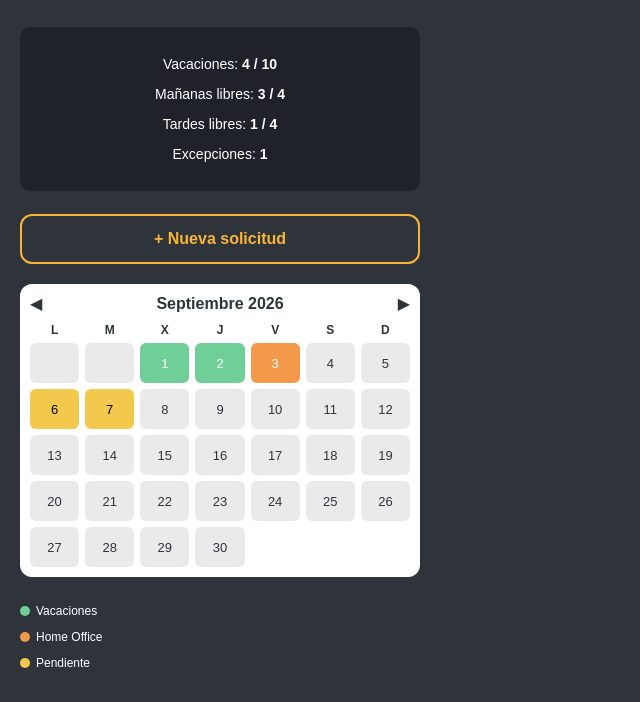
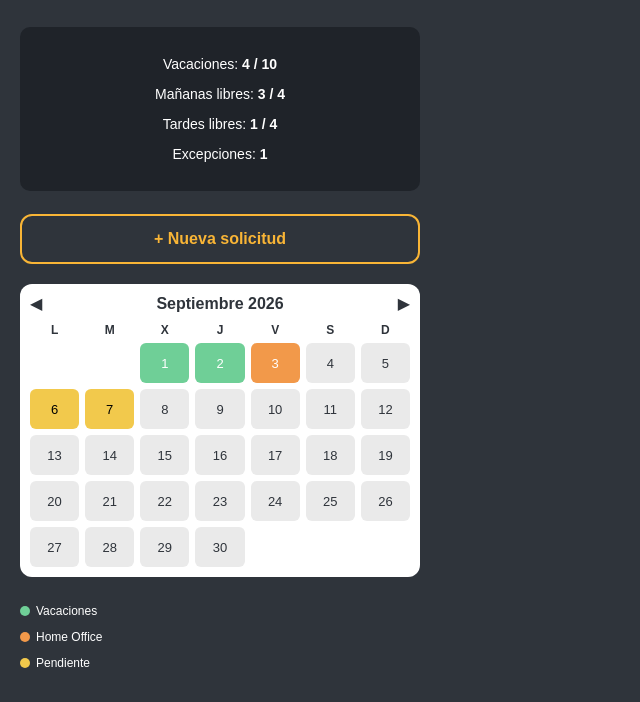
Before and after one commit to camperezbuho/Buho-rrhh, a plain HTML site: page calendario.html in a window 1280 px wide. Shown: the part 117-819 px from the top of the page, without its empty margins (0-640 px from the left). Drawn offline with Linux system fonts and the light colour scheme.

Commit message:
Update styles.css

```diff
--- a/styles.css
+++ b/styles.css
@@ -219,3 +219,8 @@ h1 {
   height: auto;
   justify-content: flex-start;
 }
+
+.day.empty {
+  background: transparent;
+  cursor: default;
+}
```
